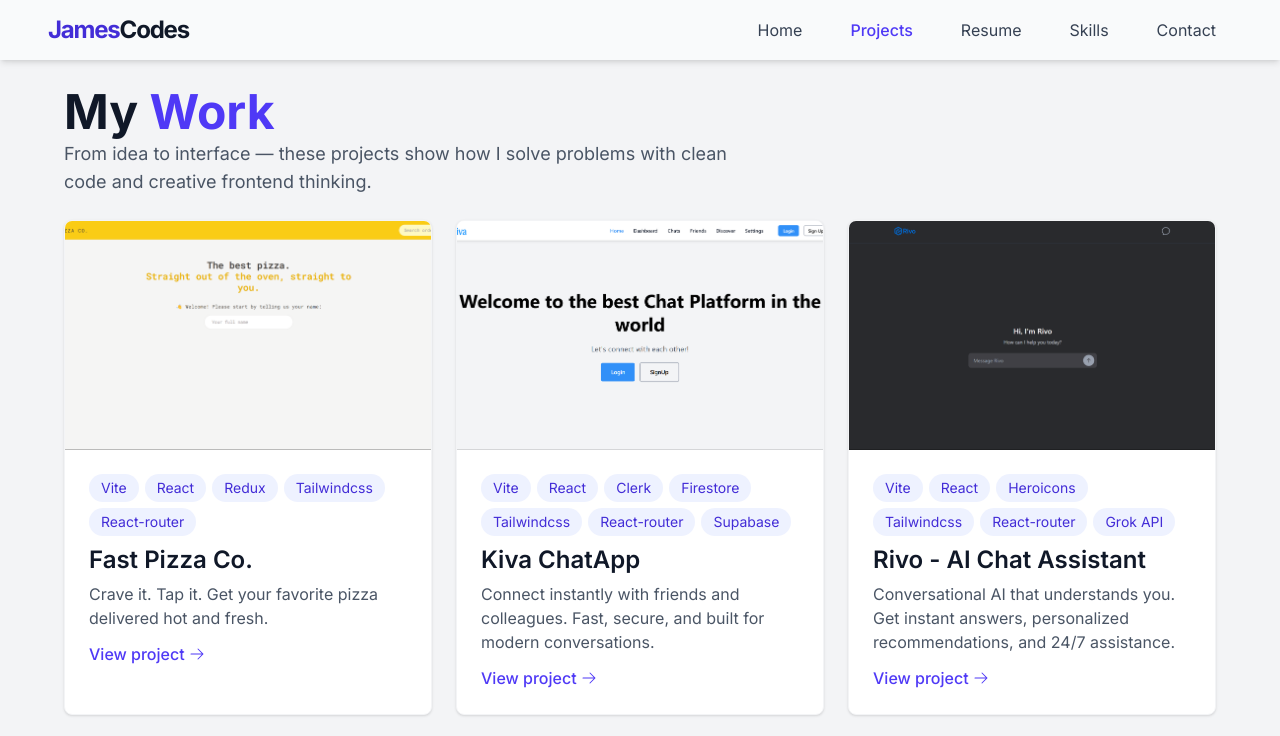
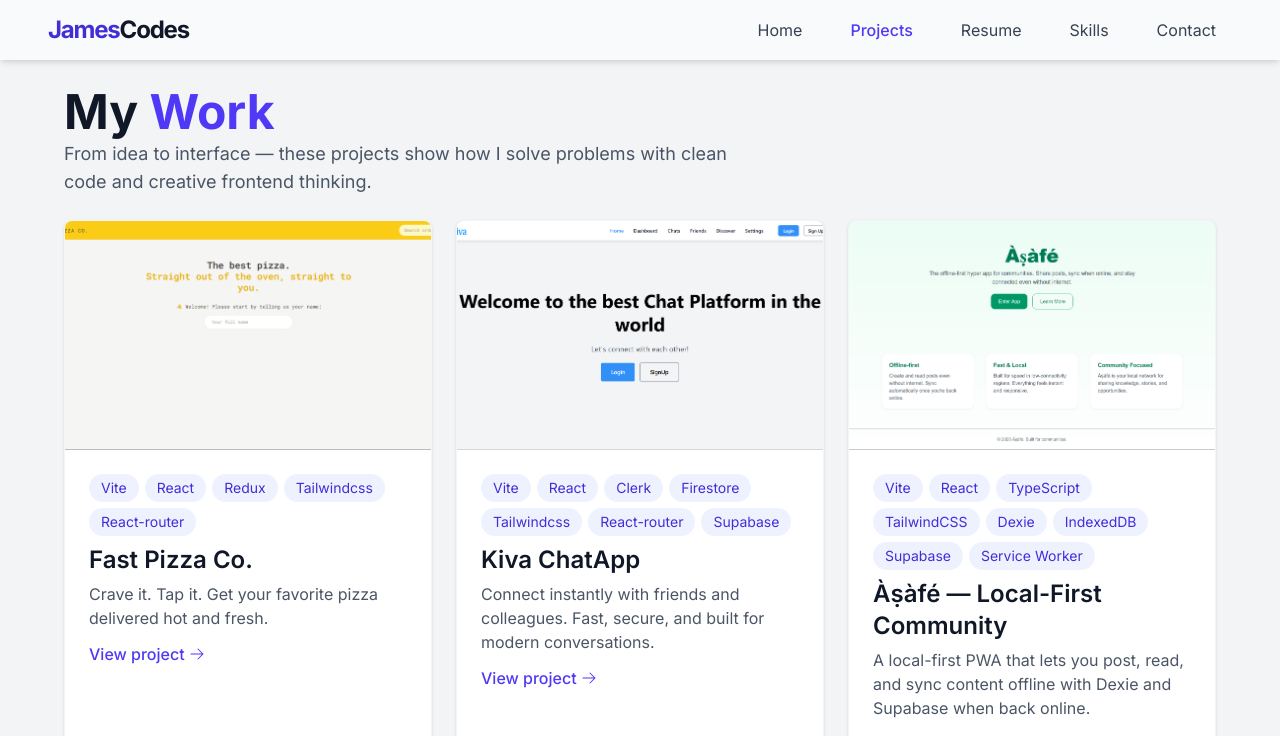
Before and after one commit to constantine950/portfolio, a Next.js app: page /portfolio in a window 1280 px wide. Shown: the top 736 px of the page. Built offline with nearby package versions, Linux system fonts and the light colour scheme; grey boxes are pictures that could not be loaded.

Commit message:
projects

```diff
--- a/app/_types&data/appdata.ts
+++ b/app/_types&data/appdata.ts
@@ -77,6 +77,23 @@ export const projects: ProjectTypes[] = [
   },
   {
     id: 3,
+    title: "Àṣàfé — Local-First Community",
+    description:
+      "A local-first PWA that lets you post, read, and sync content offline with Dexie and Supabase when back online.",
+    tags: [
+      "Vite",
+      "React",
+      "TypeScript",
+      "TailwindCSS",
+      "Dexie",
+      "IndexedDB",
+      "Supabase",
+      "Service Worker",
+    ],
+    image: "/asafe.png",
+  },
+  {
+    id: 4,
     title: "Rivo - AI Chat Assistant",
     description:
       "Conversational AI that understands you. Get instant answers, personalized recommendations, and 24/7 assistance.",
@@ -91,14 +108,14 @@ export const projects: ProjectTypes[] = [
     image: "/rivopic.png",
   },
   {
-    id: 4,
+    id: 5,
     title: "Sailor",
     description: "Built for fun and learning purposes",
     tags: ["HTML", "Owl-carousel", "Tailwindcss"],
     image: "/sai.png",
   },
   {
-    id: 5,
+    id: 6,
     title: "Movie App",
     description:
       "Find what to watch next — movies, trailers, and more at your fingertips.",
@@ -106,7 +123,7 @@ export const projects: ProjectTypes[] = [
     image: "/mov.png",
   },
   {
-    id: 6,
+    id: 7,
     title: "Church Website",
     description:
       "A modern, responsive website designed for a church to share events, sermons, and connect with the community online.",
@@ -163,6 +180,33 @@ export const PROJECTS: Project[] = [
   },
   {
     id: 3,
+    title: "Àṣàfé — Local-First Community",
+    description: "Share and sync posts seamlessly, even offline.",
+    longDescription:
+      "Àṣàfé is a resilient local-first PWA where users can create and view posts offline, with data syncing automatically when online. Built for communities that need reliability in low-connectivity environments.",
+    tags: [
+      "Vite",
+      "React",
+      "TypeScript",
+      "TailwindCSS",
+      "Dexie",
+      "IndexedDB",
+      "Supabase",
+      "Service Worker",
+    ],
+    image: "/asafe.png",
+    features: [
+      "Offline-first posting with Dexie.js",
+      "Automatic background sync with Supabase",
+      "Realtime updates via Supabase subscriptions",
+      "User authentication and profiles",
+      "Installable PWA with service worker caching",
+    ],
+    githubUrl: "https://github.com/constantine950/asafe",
+    liveUrl: "https://asafe-ot36.vercel.app/",
+  },
+  {
+    id: 4,
     title: "Rivo - AI Chat Assistant",
     description:
       "Chat. Ask. Resolve. Your intelligent AI assistant for instant answers and seamless support.",
@@ -187,7 +231,7 @@ export const PROJECTS: Project[] = [
     liveUrl: "https://rivo-chatbot.vercel.app/",
   },
   {
-    id: 4,
+    id: 5,
     title: "Sailor",
     description: "Built for fun and learning purposes",
     longDescription:
@@ -204,7 +248,7 @@ export const PROJECTS: Project[] = [
     liveUrl: "https://sailor-delta.vercel.app",
   },
   {
-    id: 5,
+    id: 6,
     title: "Movie App",
     description:
       "Find what to watch next — movies, trailers, and more at your fingertips.",
@@ -222,7 +266,7 @@ export const PROJECTS: Project[] = [
     liveUrl: "https://movie-app-six-tau-54.vercel.app",
   },
   {
-    id: 6,
+    id: 7,
     title: "Church Website",
     description:
       "A modern, responsive website designed for a church to share events, sermons, and connect with the community online.",
```
Also changed, not shown: public/asafe.png (added).
